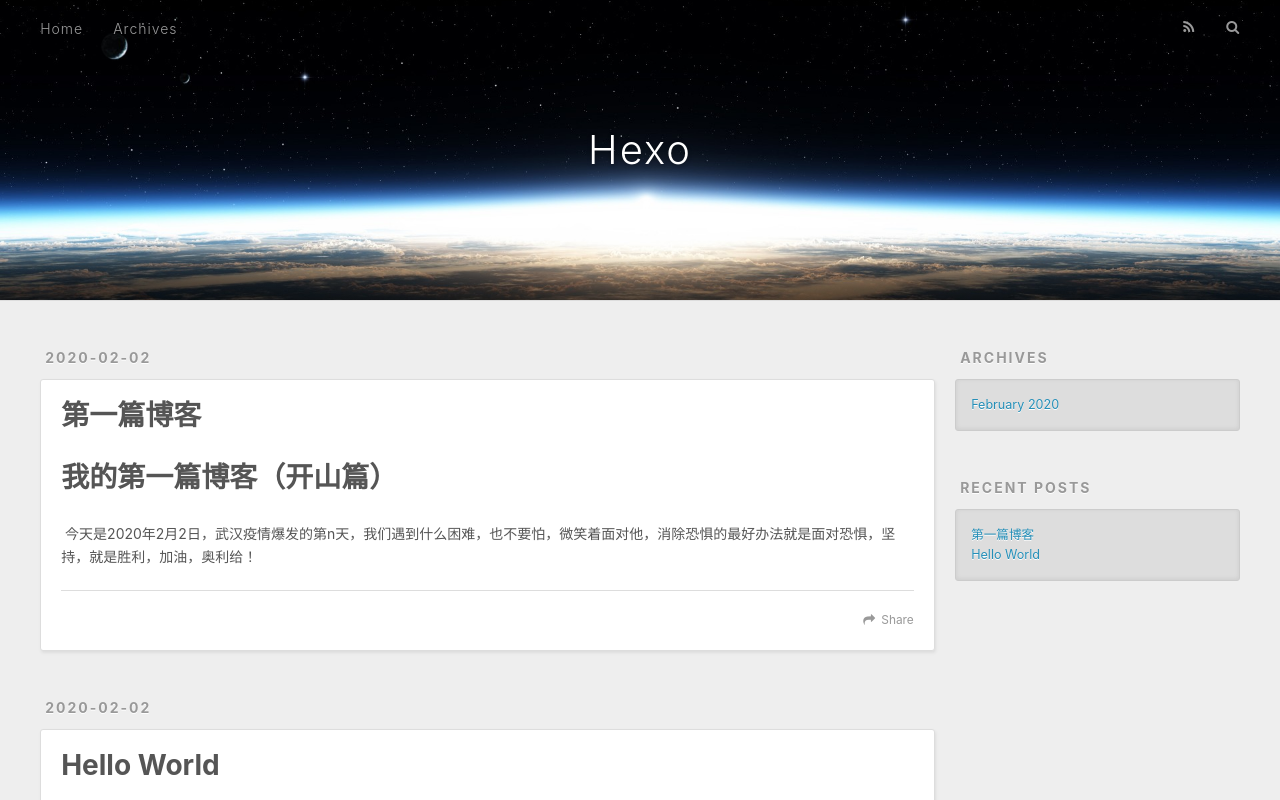
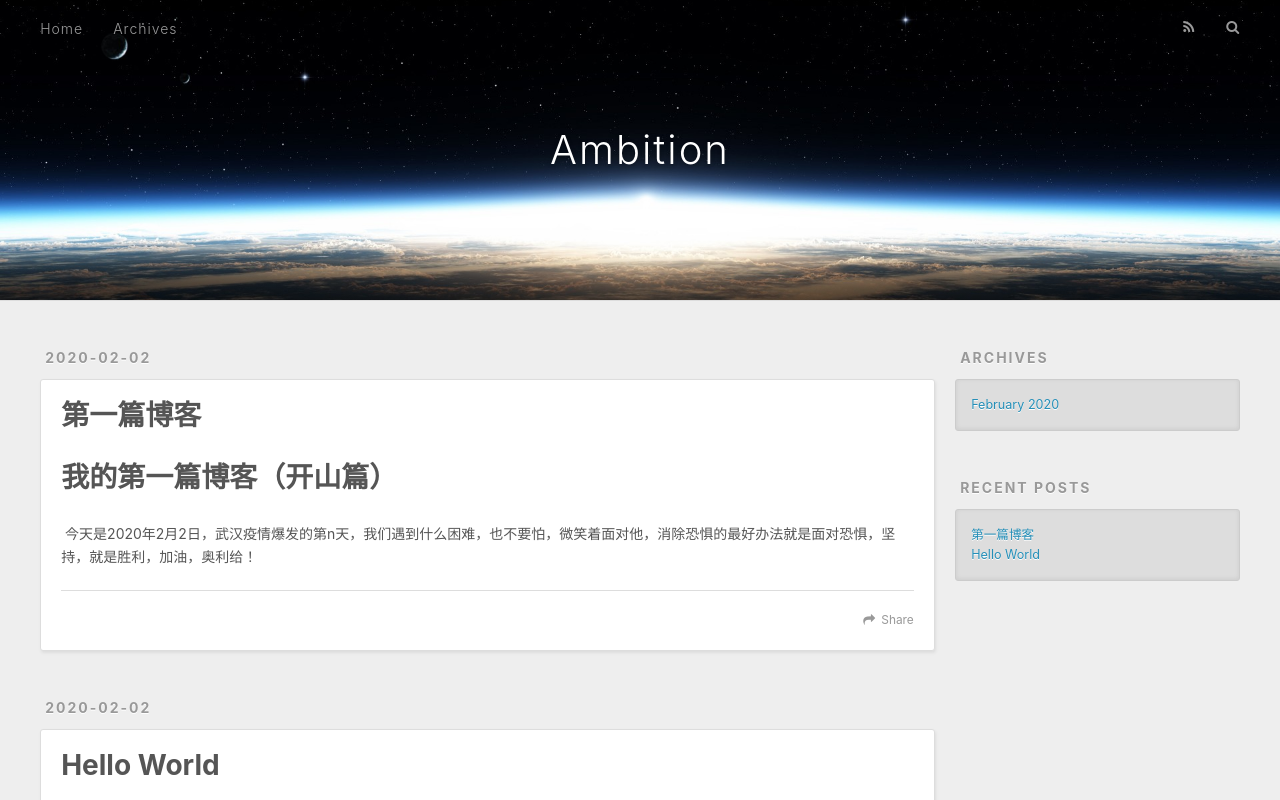
Before and after one commit to ambition258/ambition258.github.io, a plain HTML site: page index.html in a window 1280 px wide. Shown: the top 800 px of the page. Drawn offline with nearby package versions, Linux system fonts and the light colour scheme.

Commit message:
Site updated: 2020-02-02 16:48:53

```diff
--- a/index.html
+++ b/index.html
@@ -36,7 +36,7 @@
   <div id="header-outer" class="outer">
     <div id="header-title" class="inner">
       <h1 id="logo-wrap">
-        <a href="/" id="logo">Hexo</a>
+        <a href="/" id="logo">Ambition</a>
       </h1>
 
     </div>
```
